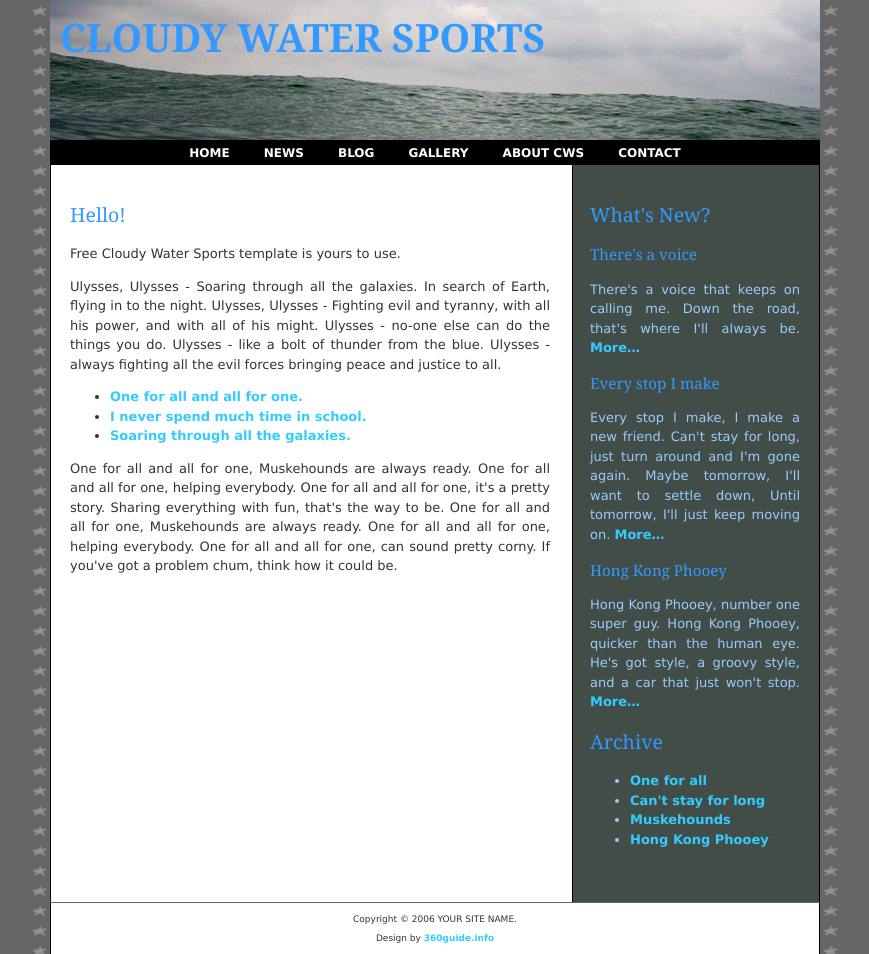
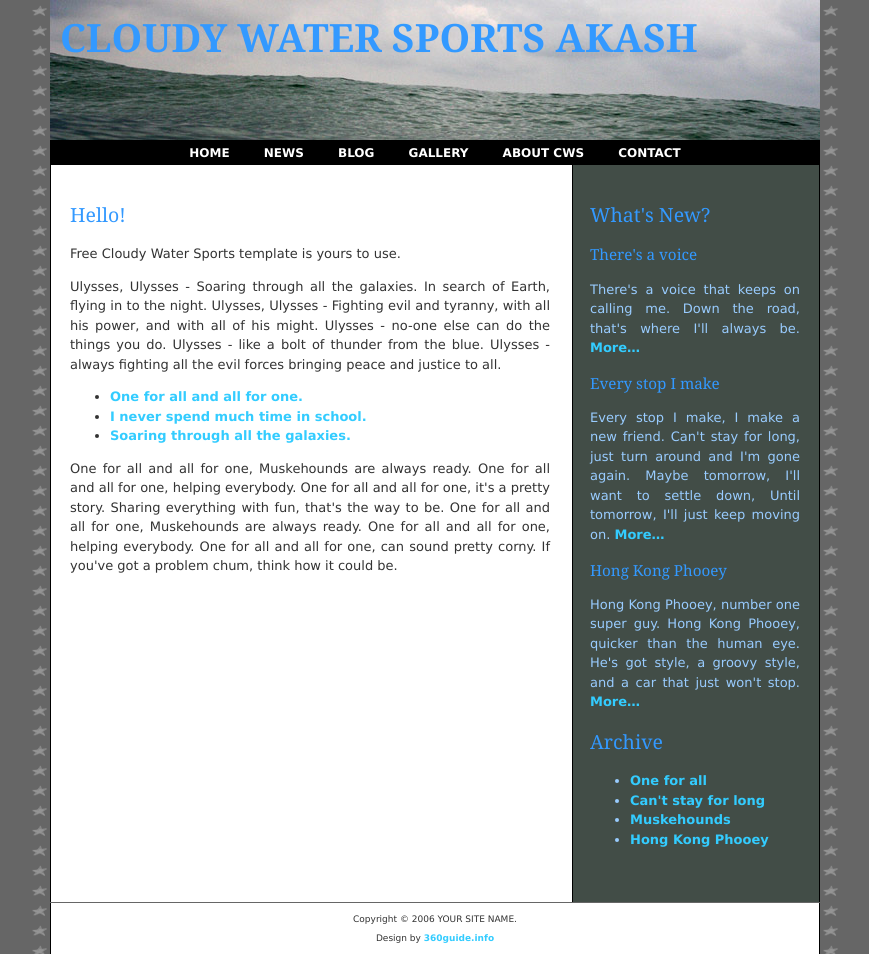
Before and after one commit to akas194-git/k8s-Jenkins, a plain HTML site: page src/index.html in a window 1280 px wide. Shown: the whole page, without its empty margins (205-1074 px from the left). Drawn offline with Linux system fonts and the light colour scheme.

Commit message:
changes on html

```diff
--- a/src/index.html
+++ b/src/index.html
@@ -10,7 +10,7 @@
 </head>
 <body>
 <div id="header">
-	<h1>Cloudy Water Sports</h1>
+	<h1>Cloudy Water Sports Akash</h1>
 </div>
 <div id="menu">
 	<ul>
```
